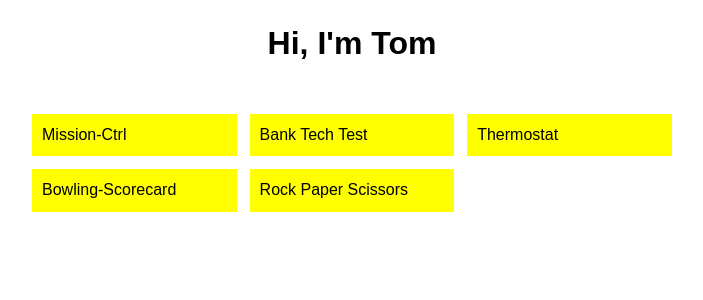
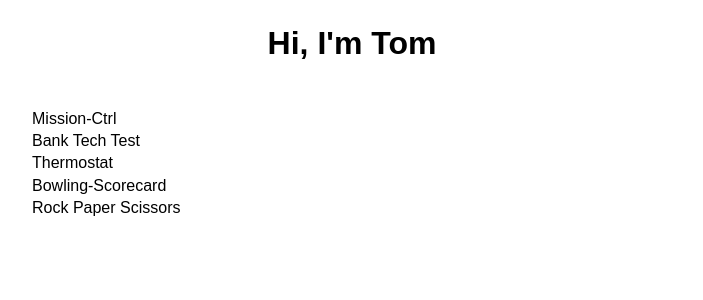
Before and after one commit to tommyrharper/personal-portfolio, a React (Create React App) app: page / in a window 1280 px wide. Shown: the top 300 px of the page, without its empty margins (296-999 px from the left). Built offline with nearby package versions, Linux system fonts and the light colour scheme; the HTML template or start-up script is replaced by a standard one.

Commit message:
Simplify CSS

```diff
--- a/src/App.css
+++ b/src/App.css
@@ -23,23 +23,19 @@ h1 {
   padding: 20px 0;
   width: 50%;
 }
-.equalHMVWrap {
-	flex-wrap: wrap;
+.projects {
+  flex-wrap: wrap;
+  display: flex;
 }
-.equalHMV {
+.project {
 	width: 32%;
-	margin: 1%;
-}
-.eqWrap {
-	display: flex;
-}
-.eq {
+  margin: 1%;
   padding: 10px;
   background: yellow;
 }
-.equalHMV:nth-of-type(3n) {
+.project:nth-of-type(3n) {
 	margin-right: 0;
 }
-.equalHMV:nth-of-type(3n+1) {
+.project:nth-of-type(3n+1) {
 	margin-left: 0;
 }
```
